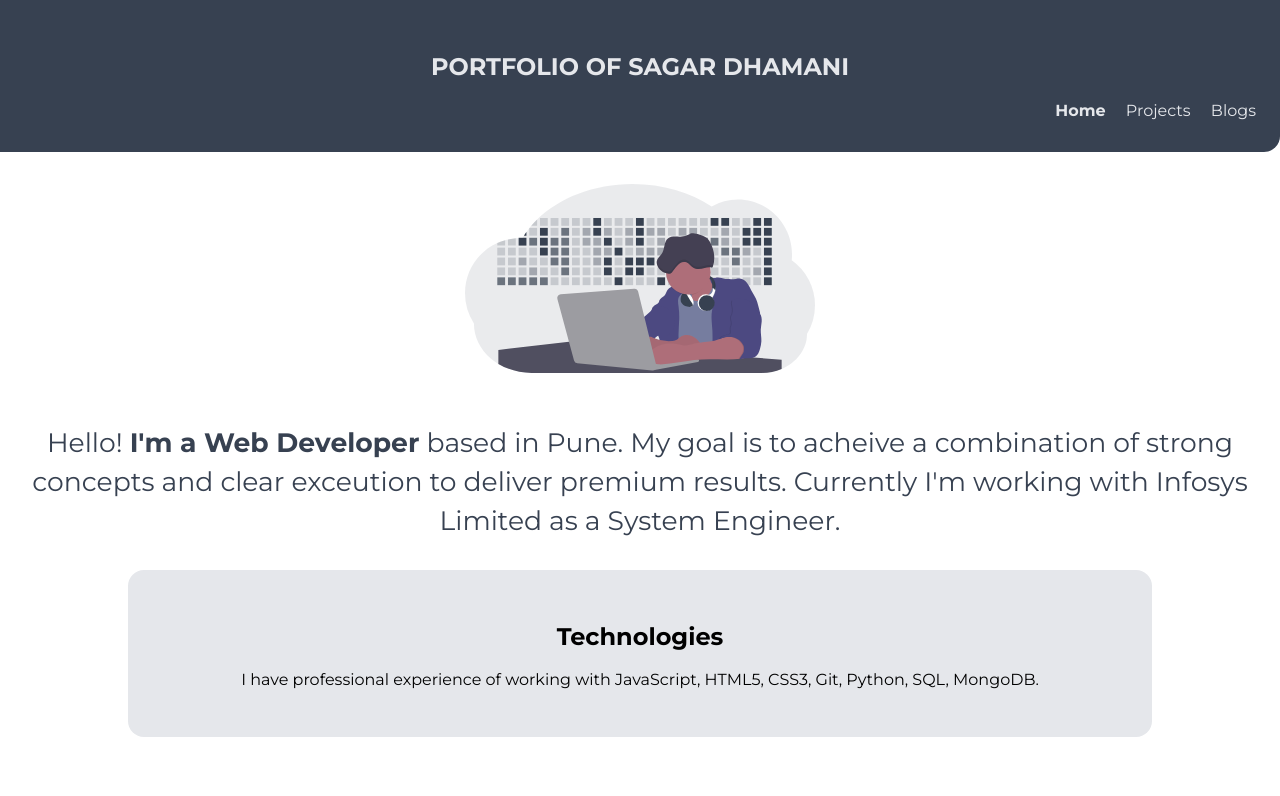
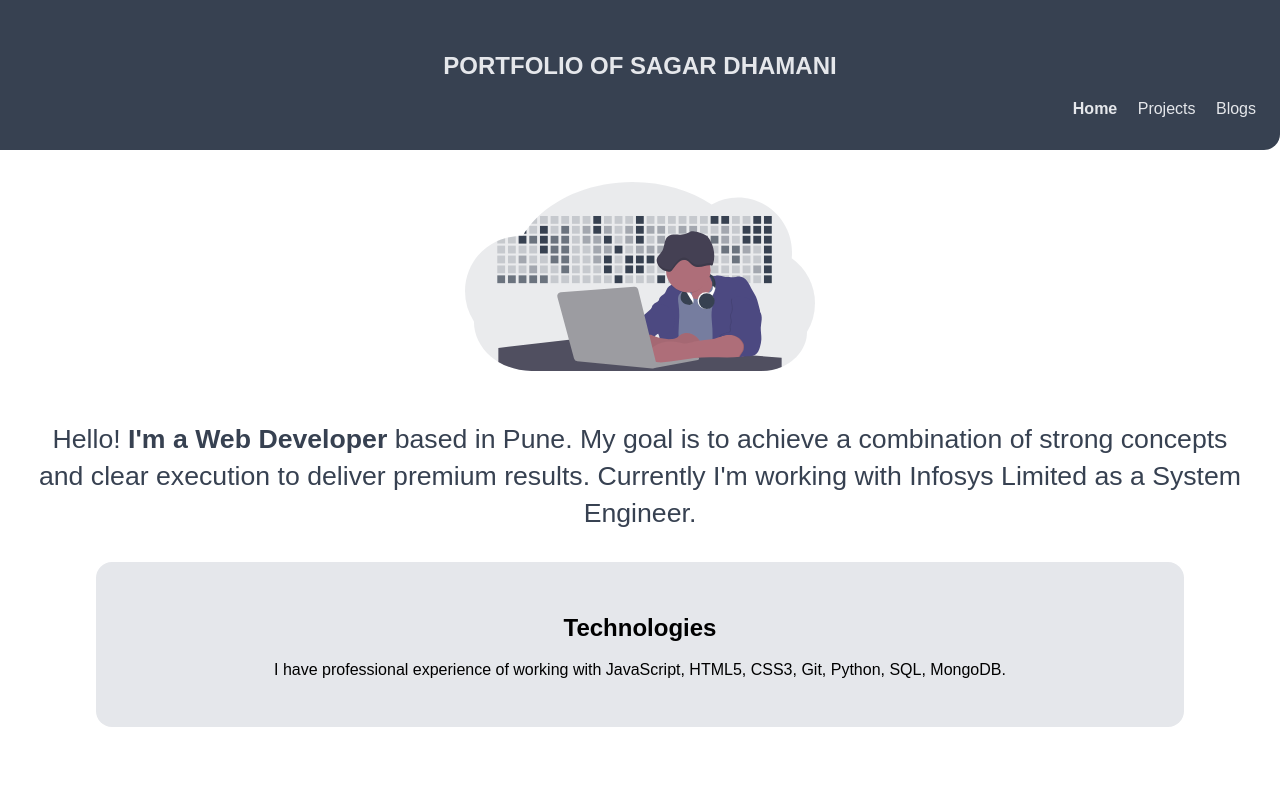
Before and after one commit to sdhamani/sagardhamani.com, a plain HTML site: page index.html in a window 1280 px wide. Shown: the top 796 px of the page. Drawn offline with Linux system fonts and the light colour scheme.

Commit message:
Changed content on home page

```diff
--- a/index.html
+++ b/index.html
@@ -26,8 +26,8 @@
 
 <header class="hero">
     <img class="hero-img" src="/images/developer.svg">
-    <small class="hero-header">Hello! <strong>I'm a Web Developer</strong> based in Pune. My goal is to acheive a combination of strong concepts
-        and clear exceution to deliver premium results. Currently I'm working with Infosys Limited as a System Engineer.</small>
+    <small class="hero-header">Hello! <strong>I'm a Web Developer</strong> based in Pune. My goal is to achieve a combination of strong concepts
+        and clear execution to deliver premium results. Currently I'm working with Infosys Limited as a System Engineer.</small>
 </header>
 
 
--- a/styles.css
+++ b/styles.css
@@ -1,4 +1,4 @@
-@import url('https://fonts.googleapis.com/css2?family=Montserrat:wght@400;700&display=swap');
+tent @import url('https://fonts.googleapis.com/css2?family=Montserrat:wght@400;700&display=swap');
 
 
 * {
@@ -31,7 +31,7 @@ hr{
 }
 
 .container-center{
-    max-width: 800px;
+    max-width: 1000px;
     margin: auto;
 }
 @media (max-width: 800px) {
@@ -165,7 +165,7 @@ hr{
 }
 
 .projects-padding{
-    padding-bottom: 1rem;
+    padding-bottom: 1%;
 }
 
 
```
Also changed, not shown: projects.html (+1 -1 lines).
